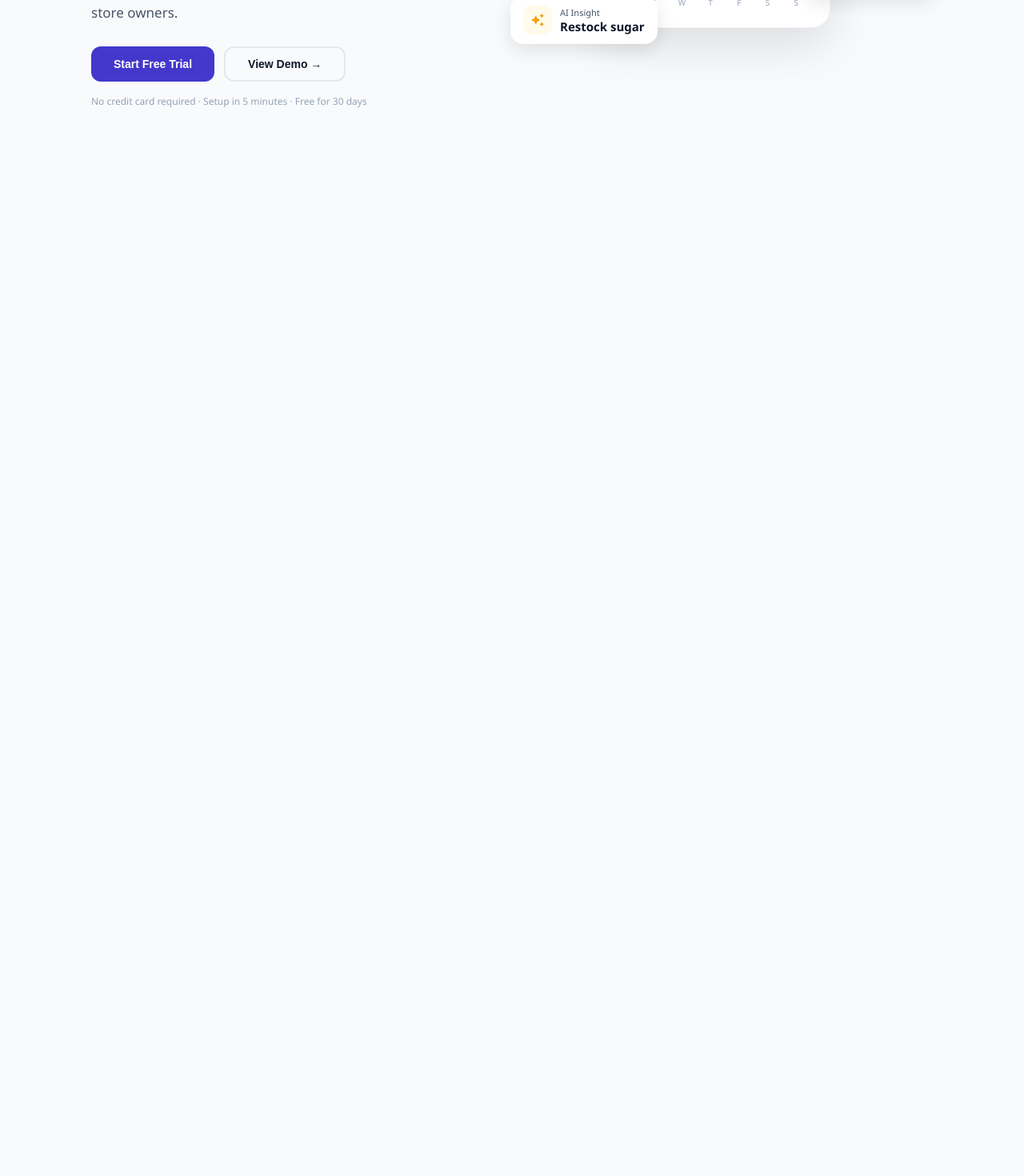
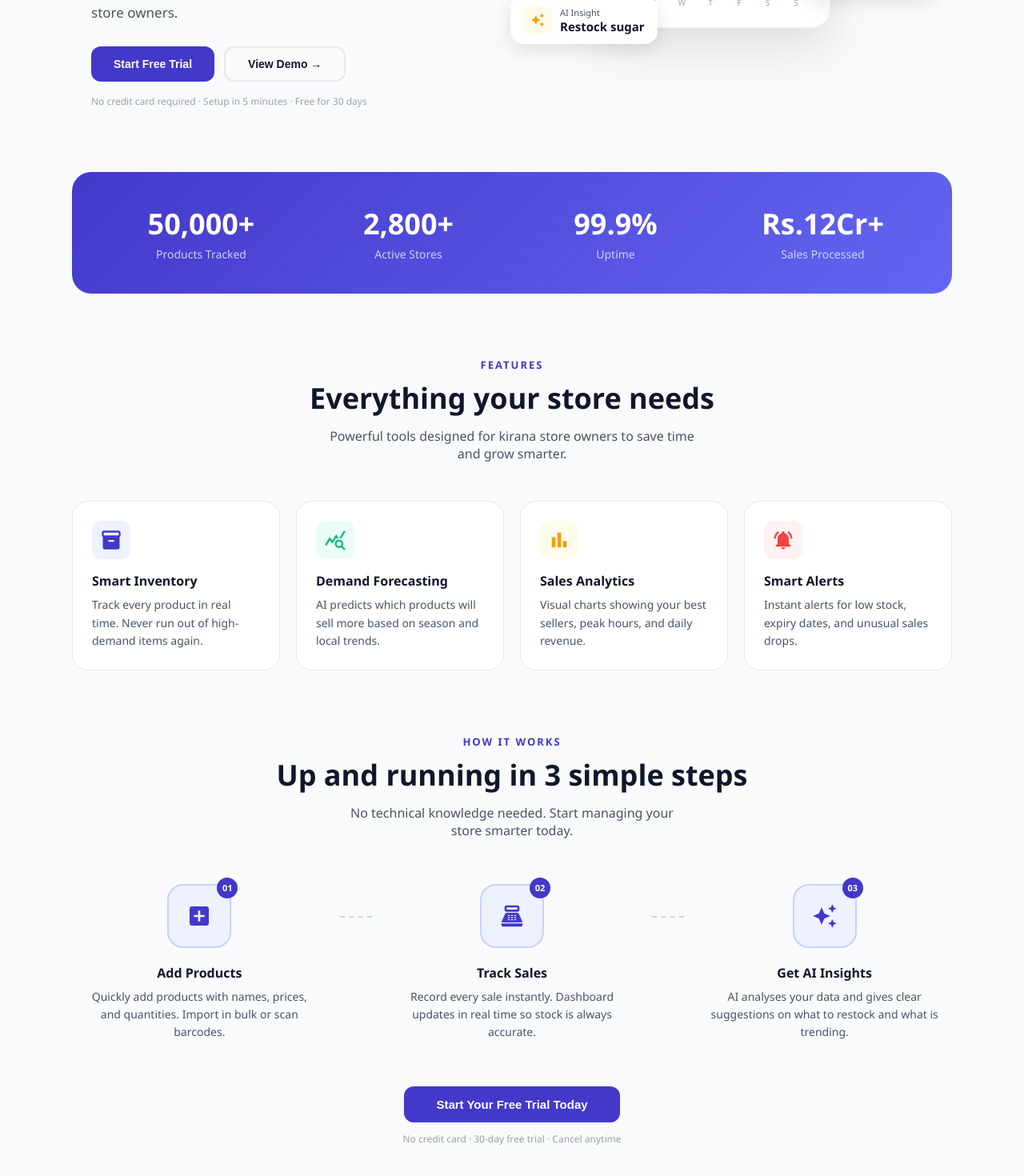
Before and after one commit to mann2007-ptl/kiranaSetu, a React app in the folder frontend/: page / in a window 1280 px wide. Shown: the part 400-1870 px from the top of the page at 80% size. Before the commit the page ends 800 px from the top, so only its background shows below. Built offline with nearby package versions, Linux system fonts and the light colour scheme; the HTML template or start-up script is replaced by a standard one.

Commit message:
Implemented statsBar , FeatureGrids & HowItWorks feature & wrapped in landing page

```diff
--- /dev/null
+++ b/frontend/src/components/FeaturesGrid.jsx
@@ -0,0 +1,89 @@
+import React from 'react'
+import InventoryIcon from '@mui/icons-material/Inventory'
+import QueryStatsIcon from '@mui/icons-material/QueryStats'
+import BarChartIcon from '@mui/icons-material/BarChart'
+import NotificationsActiveIcon from '@mui/icons-material/NotificationsActive'
+
+const FEATURES = [
+  {
+    icon: <InventoryIcon style={{ fontSize: 28, color: '#4338CA' }} />,
+    bg: '#EEF2FF',
+    title: 'Smart Inventory',
+    desc: 'Track every product in real time. Never run out of high-demand items again.',
+  },
+  {
+    icon: <QueryStatsIcon style={{ fontSize: 28, color: '#10B981' }} />,
+    bg: '#ECFDF5',
+    title: 'Demand Forecasting',
+    desc: 'AI predicts which products will sell more based on season and local trends.',
+  },
+  {
+    icon: <BarChartIcon style={{ fontSize: 28, color: '#F59E0B' }} />,
+    bg: '#FFFBEB',
+    title: 'Sales Analytics',
+    desc: 'Visual charts showing your best sellers, peak hours, and daily revenue.',
+  },
+  {
+    icon: <NotificationsActiveIcon style={{ fontSize: 28, color: '#EF4444' }} />,
+    bg: '#FEF2F2',
+    title: 'Smart Alerts',
+    desc: 'Instant alerts for low stock, expiry dates, and unusual sales drops.',
+  },
+]
+
+function FeatureCard({ icon, bg, title, desc }) {
+  return (
+    <div className="card-hover" style={{
+      background: 'white', borderRadius: 20,
+      padding: 24, border: '1px solid #E5E7EB'
+    }}>
+      <div style={{
+        width: 48, height: 48, borderRadius: 12,
+        background: bg, display: 'flex',
+        alignItems: 'center', justifyContent: 'center', marginBottom: 16
+      }}>
+        {icon}
+      </div>
+      <h3 style={{ fontSize: 16, fontWeight: 700, color: '#0F172A', marginBottom: 8 }}>
+        {title}
+      </h3>
+      <p style={{ fontSize: 14, color: '#475569', lineHeight: 1.6 }}>
+        {desc}
+      </p>
+    </div>
+  )
+}
+
+function FeaturesGrid() {
+  return (
+    <section id="features" style={{ padding: '0 24px', marginBottom: 80 }}>
+      <div style={{ maxWidth: 1100, margin: '0 auto' }}>
+
+        {/* Heading */}
+        <div style={{ textAlign: 'center', marginBottom: 48 }}>
+          <p style={{ color: '#4338CA', fontWeight: 600, fontSize: 13,
+            textTransform: 'uppercase', letterSpacing: 2, marginBottom: 8 }}>
+            Features
+          </p>
+          <h2 style={{ fontSize: 36, fontWeight: 800, color: '#0F172A', marginBottom: 12 }}>
+            Everything your store needs
+          </h2>
+          <p style={{ fontSize: 16, color: '#475569', maxWidth: 480, margin: '0 auto' }}>
+            Powerful tools designed for kirana store owners to save time and grow smarter.
+          </p>
+        </div>
+
+        {/* Grid */}
+        <div style={{
+          display: 'grid',
+          gridTemplateColumns: 'repeat(auto-fit, minmax(220px, 1fr))',
+          gap: 20
+        }}>
+          {FEATURES.map((f, i) => <FeatureCard key={i} {...f} />)}
+        </div>
+      </div>
+    </section>
+  )
+}
+
+export default FeaturesGrid
--- /dev/null
+++ b/frontend/src/components/HowItWorks.jsx
@@ -0,0 +1,106 @@
+import React from 'react'
+import AddBoxIcon from '@mui/icons-material/AddBox'
+import PointOfSaleIcon from '@mui/icons-material/PointOfSale'
+import AutoAwesomeIcon from '@mui/icons-material/AutoAwesome'
+
+const STEPS = [
+  {
+    number: '01',
+    icon: <AddBoxIcon style={{ fontSize: 32, color: '#4338CA' }} />,
+    title: 'Add Products',
+    desc: 'Quickly add products with names, prices, and quantities. Import in bulk or scan barcodes.',
+  },
+  {
+    number: '02',
+    icon: <PointOfSaleIcon style={{ fontSize: 32, color: '#4338CA' }} />,
+    title: 'Track Sales',
+    desc: 'Record every sale instantly. Dashboard updates in real time so stock is always accurate.',
+  },
+  {
+    number: '03',
+    icon: <AutoAwesomeIcon style={{ fontSize: 32, color: '#4338CA' }} />,
+    title: 'Get AI Insights',
+    desc: 'AI analyses your data and gives clear suggestions on what to restock and what is trending.',
+  },
+]
+
+function Step({ number, icon, title, desc }) {
+  return (
+    <div style={{ flex: 1, textAlign: 'center', padding: '0 16px' }}>
+      <div style={{
+        position: 'relative', width: 80, height: 80,
+        borderRadius: 20, background: '#EEF2FF',
+        border: '2px solid #C7D2FE',
+        display: 'flex', alignItems: 'center',
+        justifyContent: 'center', margin: '0 auto 20px'
+      }}>
+        {icon}
+        <span style={{
+          position: 'absolute', top: -10, right: -10,
+          width: 26, height: 26, borderRadius: '50%',
+          background: '#4338CA', color: 'white',
+          fontSize: 11, fontWeight: 700,
+          display: 'flex', alignItems: 'center', justifyContent: 'center'
+        }}>
+          {number}
+        </span>
+      </div>
+      <h3 style={{ fontSize: 16, fontWeight: 700, color: '#0F172A', marginBottom: 8 }}>
+        {title}
+      </h3>
+      <p style={{ fontSize: 14, color: '#475569', lineHeight: 1.6 }}>
+        {desc}
+      </p>
+    </div>
+  )
+}
+
+function HowItWorks() {
+  return (
+    <section id="how-it-works" style={{ padding: '0 24px', marginBottom: 80 }}>
+      <div style={{ maxWidth: 1100, margin: '0 auto' }}>
+
+        {/* Heading */}
+        <div style={{ textAlign: 'center', marginBottom: 56 }}>
+          <p style={{ color: '#4338CA', fontWeight: 600, fontSize: 13,
+            textTransform: 'uppercase', letterSpacing: 2, marginBottom: 8 }}>
+            How It Works
+          </p>
+          <h2 style={{ fontSize: 36, fontWeight: 800, color: '#0F172A', marginBottom: 12 }}>
+            Up and running in 3 simple steps
+          </h2>
+          <p style={{ fontSize: 16, color: '#475569', maxWidth: 440, margin: '0 auto' }}>
+            No technical knowledge needed. Start managing your store smarter today.
+          </p>
+        </div>
+
+        {/* Steps */}
+        <div style={{ display: 'flex', alignItems: 'flex-start', flexWrap: 'wrap', gap: 16 }}>
+          {STEPS.map((step, index) => (
+            <React.Fragment key={index}>
+              <Step {...step} />
+              {index < STEPS.length - 1 && (
+                <div style={{
+                  flex: '0 0 40px', borderTop: '2px dashed #C7D2FE',
+                  marginTop: 40, alignSelf: 'flex-start'
+                }} />
+              )}
+            </React.Fragment>
+          ))}
+        </div>
+
+        {/* CTA */}
+        <div style={{ textAlign: 'center', marginTop: 56 }}>
+          <button className="btn-primary" style={{ padding: '14px 40px', fontSize: 15 }}>
+            Start Your Free Trial Today
+          </button>
+          <p style={{ fontSize: 12, color: '#94A3B8', marginTop: 12 }}>
+            No credit card · 30-day free trial · Cancel anytime
+          </p>
+        </div>
+      </div>
+    </section>
+  )
+}
+
+export default HowItWorks
--- /dev/null
+++ b/frontend/src/components/StatsBar.jsx
@@ -0,0 +1,36 @@
+import React from 'react'
+
+const STATS = [
+  { value: '50,000+', label: 'Products Tracked' },
+  { value: '2,800+',  label: 'Active Stores' },
+  { value: '99.9%',   label: 'Uptime' },
+  { value: 'Rs.12Cr+', label: 'Sales Processed' },
+]
+
+function StatsBar() {
+  return (
+    <section style={{ padding: '0 24px', marginBottom: 80 }}>
+      <div style={{
+        maxWidth: 1100, margin: '0 auto',
+        background: 'linear-gradient(135deg, #4338CA, #6366F1)',
+        borderRadius: 24, padding: '40px 48px',
+        display: 'grid',
+        gridTemplateColumns: 'repeat(auto-fit, minmax(160px, 1fr))',
+        gap: 32
+      }}>
+        {STATS.map((stat, i) => (
+          <div key={i} style={{ textAlign: 'center' }}>
+            <p style={{ fontSize: 36, fontWeight: 800, color: 'white', margin: 0 }}>
+              {stat.value}
+            </p>
+            <p style={{ fontSize: 14, color: '#C7D2FE', marginTop: 4 }}>
+              {stat.label}
+            </p>
+          </div>
+        ))}
+      </div>
+    </section>
+  )
+}
+
+export default StatsBar
--- a/frontend/src/pages/LandingPage.jsx
+++ b/frontend/src/pages/LandingPage.jsx
@@ -1,6 +1,9 @@
 import React from 'react'
 import Navbar from '../components/Navbar'
 import HeroSection from '../components/HeroSection'
+import StatsBar from '../components/StatsBar'
+import FeaturesGrid from '../components/FeaturesGrid'
+import HowItWorks from '../components/HowItWorks'
 
 function LandingPage() {
     return (
@@ -8,7 +11,9 @@ function LandingPage() {
             <Navbar />
             <main>
                 <HeroSection />
-
+                <StatsBar />
+                <FeaturesGrid />
+                <HowItWorks />
             </main>
 
         </div>
```
Lines whose indentation alone changed are shown as unchanged.
